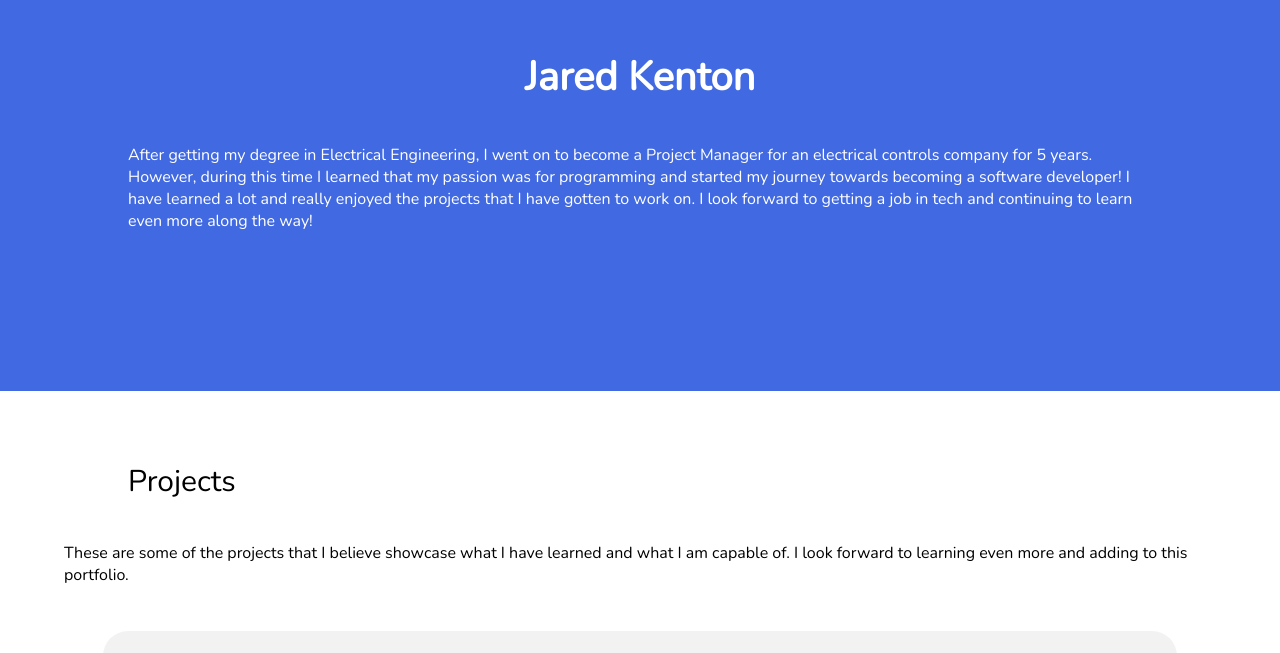
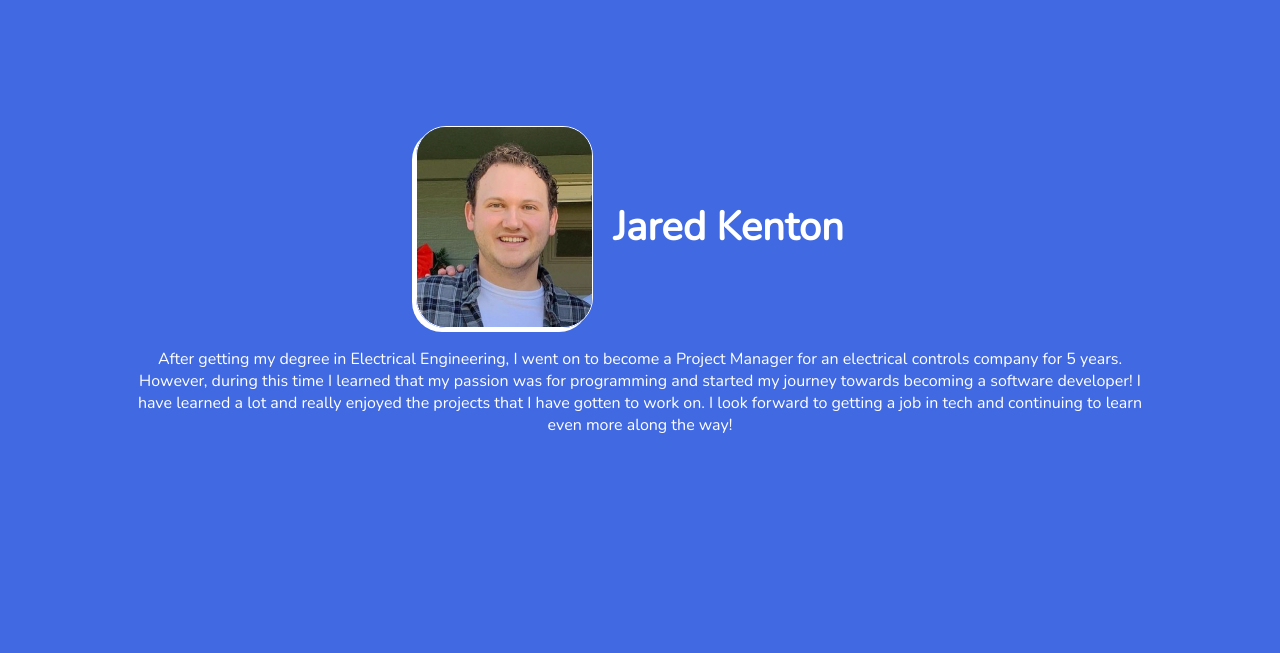
Before and after one commit to jkenton21/portfolio-site, a React (Create React App) app: page / in a window 1280 px wide. Shown: the part 109-762 px from the top of the page. Built offline with nearby package versions, Linux system fonts and the light colour scheme.

Commit message:
styling added to portfolio site to add profile pic at the top

```diff
--- a/src/App.css
+++ b/src/App.css
@@ -19,8 +19,14 @@
   margin-bottom: 50px;
   background-color: royalblue;
   width: 100%;
-  min-height: 500px;
+  min-height: 100vh;
   color: white;
+}
+
+.HeaderContainer {
+  display: flex;
+  align-items: center;
+  justify-content: center;
 }
 
 .Name {
@@ -30,9 +36,17 @@
 }
 
 .About {
-  text-align: left;
+  text-align: center;
   width: 80vw;
   padding: 20px;
+}
+
+.HomeProfilePic {
+  border-radius: 30px;
+  border-style: solid;
+  border-color: white;
+  border-width: 1px;
+  box-shadow: -4px 4px white;
 }
 
 .ProjectsContainer {
--- a/src/components/Home.js
+++ b/src/components/Home.js
@@ -1,9 +1,13 @@
 import React from "react";
+import profilePic from "../assets/profilePic.jpg";
 
 const Home = () => {
     return (
         <div className="AboutContainer">
-            <div className="Name">Jared Kenton</div>
+            <div className="HeaderContainer">
+                <img className= "HomeProfilePic" src={profilePic} height="200px"/>
+                <div className="Name">Jared Kenton</div>
+            </div>
             <div className="About">After getting my degree in Electrical Engineering,
              I went on to become a Project Manager for an electrical controls company for 5 years.
              However, during this time I learned that my passion was for programming and started
```
Also changed, not shown: src/assets/profilePic.jpg (added).
